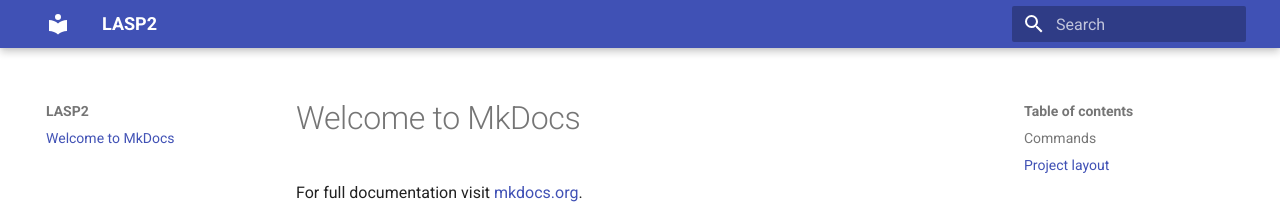
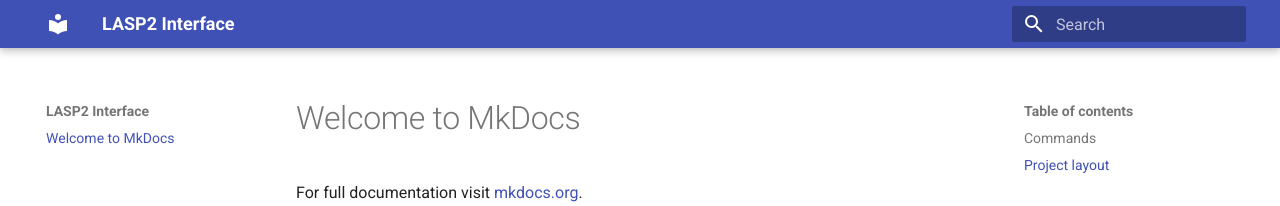
Before and after one commit to LAM-GROUP/LASP2Interface, an MkDocs documentation site: the page built from docs/index.md, in a window 1280 px wide. Shown: the top 206 px of the page. Built offline with MkDocs 1.6.1 and Material for MkDocs 9.7.7, drawn with Linux system fonts in a browser that asks for light colours.

```diff
--- a/mkdocs.yml
+++ b/mkdocs.yml
@@ -1,4 +1,4 @@
-site_name: LASP2
+site_name: LASP2 Interface
 theme:
   name: material
 
```
